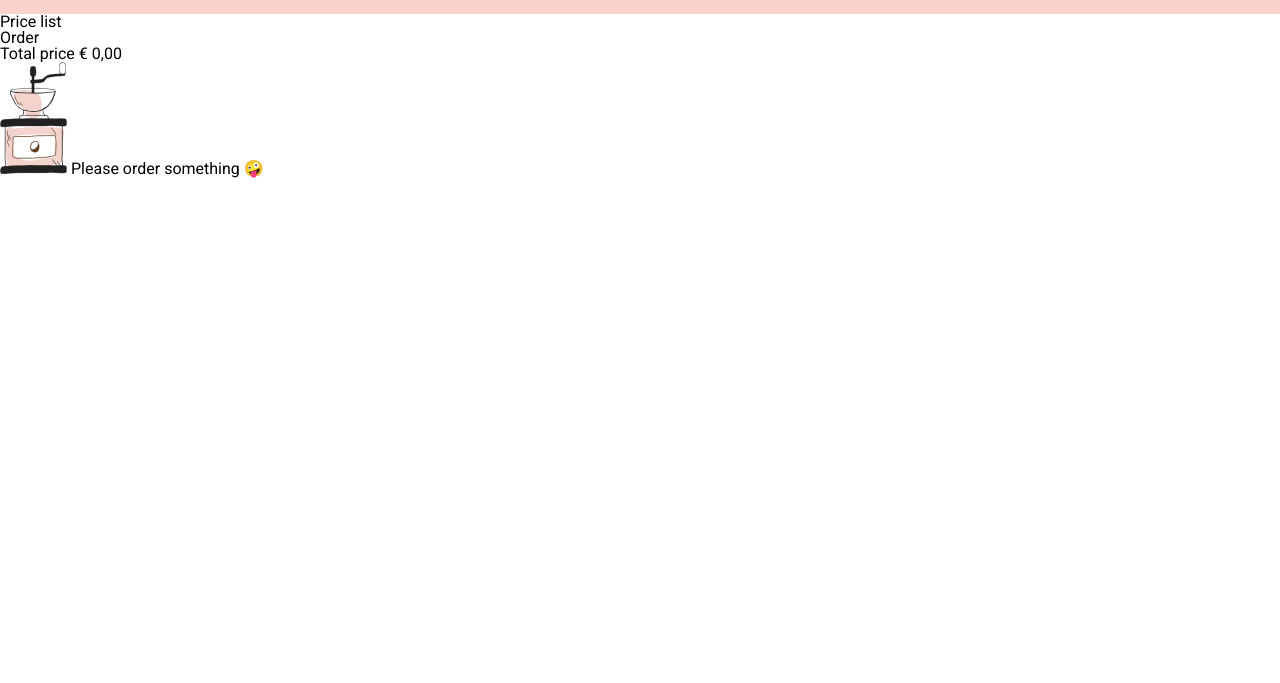
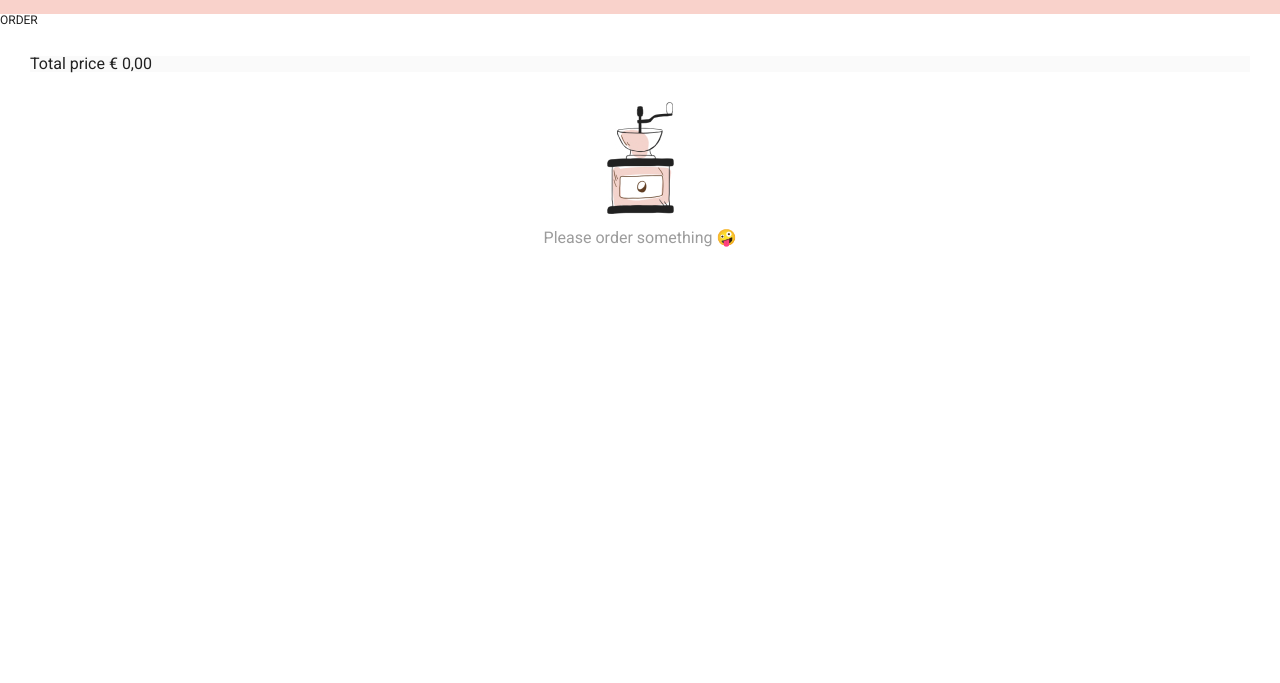
Before and after one commit to larsmarginet/PlantBasedBarista, a website built with webpack: page src/index.html in a window 1280 px wide. Shown: the part 117-800 px from the top of the page. Built offline with nearby package versions, Linux system fonts and the light colour scheme; some packages are replaced by stand-ins of ours.

Commit message:
les gedaan

```diff
--- a/src/css/components/header.css
+++ b/src/css/components/header.css
@@ -1,7 +1,7 @@
 .header {
   background-color: var(--colorPink);
+  display: flex;
   padding: var(--largeMargin);
-  display: flex;
 }
 
 .h2-like {
--- a/src/css/components/orders.css
+++ b/src/css/components/orders.css
@@ -0,0 +1,27 @@
+.title_mini {
+  text-transform: uppercase;
+  font-size: var(--smallfont);
+}
+
+.visually-hidden {
+  display: none;
+}
+
+.emptystate {
+  display: flex;
+  flex-flow: column;
+  align-items: center;
+}
+
+.emptystate__content {
+  color: var(--colorGrey);
+  margin: var(--mediumMargin);
+}
+
+.orders__wrapper {
+  padding: var(--largeMargin);
+}
+
+.total {
+  background-color: var(--colorTotalGey);
+}
--- a/src/css/components/pricelist.css
+++ b/src/css/components/pricelist.css
@@ -0,0 +1,3 @@
+.prices__list {
+  display: grid;
+}
--- a/src/style.css
+++ b/src/style.css
@@ -9,4 +9,5 @@
 
 html {
   font-family: Roboto, sans-serif;
+  color: var(--textColor);
 }
```
